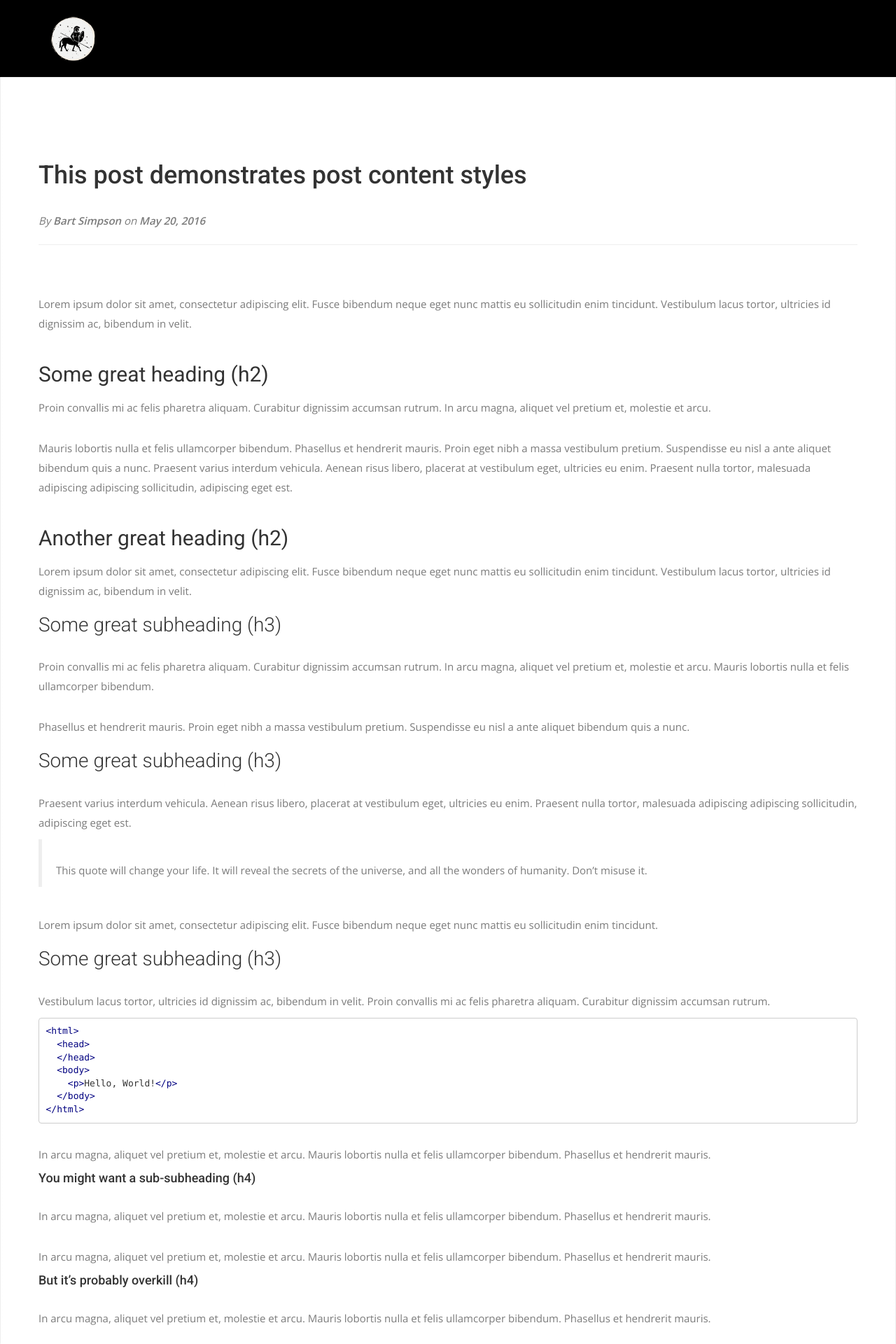
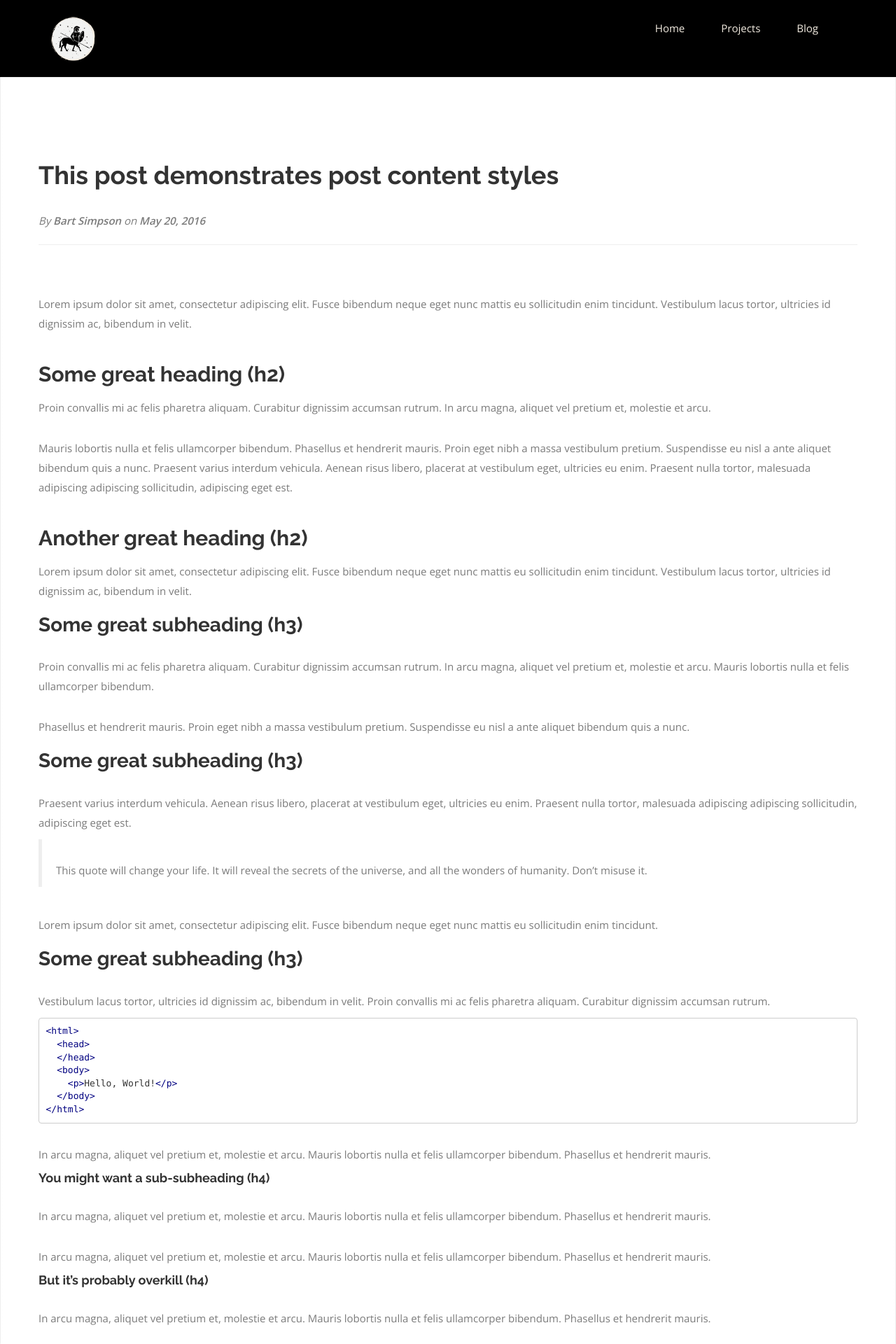
Before and after one commit to studiocentauri/studiocentauri.github.io, a Jekyll site: the page built from _posts/2016-05-20-this-post-demonstrates-post-content-styles.md, in a window 1280 px wide. Shown: the top 1920 px of the page at 70% size. Built offline with Jekyll 4.4.1, drawn with Linux system fonts in a browser that asks for light colours; nearby versions of some CDN libraries; some web fonts are replaced; some of the changed text lies outside the part shown.

Commit message:
Move contacts to footer

```diff
--- a/_includes/footer.html
+++ b/_includes/footer.html
@@ -4,15 +4,42 @@
     <div class="row">
       <div class="col-md-12">
         <div class="footer-manu">
-          <ul>
+          <ul class="social-icons">
+            <!-- <li>
+              <a href="http://www.themefisher.com"><i class="fa fa-google"></i></a>
+            </li> -->
+            <!-- TODO: Make a LinkedIn -->
+            <!-- <li>
+              <a href="http://www.themefisher.com"><i class="fa fa-linkedin"></i></a>
+            </li> -->
+            <!-- <li>
+              <a href="http://www.themefisher.com"><i class="fa fa-pinterest"></i></a>
+            </li> -->
+            <!-- <li>
+              <a href="http://www.themefisher.com"><i class="fa fa-dribbble"></i></a>
+            </li> -->
+            <li>
+              <a href="https://www.behance.net/studiocentauri/"><i class="fa fa-behance"></i></a>
+            </li>
+            <!-- <li>
+              <a href="http://www.themefisher.com"><i class="fa fa-twitter"></i></a>
+            </li> -->
+            <li>
+              <a href="mailto:gamedeviitk@gmail.com"><i class="fa fa-envelope-o"></i></a>
+            </li>
+            <li>
+              <a href="https://www.facebook.com/gamedev.iitk"><i class="fa fa-facebook"></i></a>
+            </li>
+          </ul>
+          <!-- <ul>
             <li><a href="#">About Us</a></li>
             <li><a href="{{ site.baseurl }}/contact">Contact us</a></li>
             <li><a href="#">How it works</a></li>
             <li><a href="{{ site.baseurl }}/blog">Blog</a></li>
             <li><a href="#">Terms</a></li>
-          </ul>
+          </ul> -->
         </div>
-        <p>Copyright &copy; Design &amp; Developed by <a href="http://www.themefisher.com">Themefisher</a>. All rights reserved.</p>
+        <p>Theme developed by <a href="http://www.themefisher.com">Themefisher</a>.</p>
       </div>
     </div>
   </div>
--- a/_includes/head.html
+++ b/_includes/head.html
@@ -15,7 +15,7 @@
 <link rel="stylesheet" href="{{ site.baseurl }}/css/animate.css" />
 <link rel="stylesheet" href="{{ site.baseurl }}/css/responsive.css" />
 <link rel="stylesheet" href="{{ site.baseurl }}/css/syntax.css" />
-<link href="https://fonts.googleapis.com/css2?family=Raleway:wght@700&display=swap" rel="stylesheet">
+<link href="" rel="stylesheet">
 
 <!-- Js -->
 <script src="//ajax.googleapis.com/ajax/libs/jquery/1.10.2/jquery.min.js"></script>
--- a/_includes/header.html
+++ b/_includes/header.html
@@ -14,19 +14,18 @@
             <span class="icon-bar"></span>
             <span class="icon-bar"></span>
             </button>
-            <a class="navbar-brand" href="index.html">
+            <a class="navbar-brand" href="{{ site.baseurl }}/index.html">
               <img src="{{ site.baseurl }}/img/logo.png" alt="Logo" class="logo">
             </a>
           </div>
             <!-- Collect the nav links, forms, and other content for toggling -->
             <div class="collapse navbar-collapse" id="bs-example-navbar-collapse-1">
-              <!-- <ul class="nav navbar-nav navbar-right">
+              <ul class="nav navbar-nav navbar-right">
                 <li><a href="{{ site.baseurl }}/">Home</a></li>
-                <li><a href="{{ site.baseurl }}/work">Work</a></li>
+                <li><a href="https://studiocentauri.itch.io/">Projects</a></li>
                 <li><a href="{{ site.baseurl }}/blog">Blog</a></li>
-                <li><a href="#">Service</a></li>
-                <li><a href="{{ site.baseurl }}/contact">Contact</a></li>
-              </ul> -->
+                <!-- <li><a href="{{ site.baseurl }}/contact">Contact</a></li> -->
+              </ul>
             </div><!-- /.navbar-collapse -->
           </div><!-- /.container-fluid -->
         </nav>
--- a/css/airspace.css
+++ b/css/airspace.css
@@ -9,6 +9,8 @@
 @import url(//fonts.googleapis.com/css?family=Open+Sans:400,300,600);
 @import url(//fonts.googleapis.com/css?family=Roboto:400,100,300,500,700);
 @import url(//fonts.googleapis.com/css?family=Volkhov:400italic);
+@import url(//fonts.googleapis.com/css?family=Raleway:700);
+
 /* var text-decoration */
 /*--
 	Common Css
@@ -23,7 +25,7 @@
 h4,
 h5,
 h6 {
-  font-family: 'Roboto', sans-serif;
+  font-family: 'Raleway', sans-serif;
 }
 h2 {
   font-size: 30px;
@@ -706,8 +708,8 @@
   display: inline-block;
 }
 .social-icons i {
-  color: #2C2C2C;
-  margin-right: 25px;
+  color: #f2ebe0;
+  margin-right: 0px;
   font-size: 25px;
 }
 .google-map {
@@ -787,6 +789,11 @@
 footer a {
   color: #595959;
 }
+
+footer .fa {
+
+}
+
 footer .footer-manu {
   padding-bottom: 25px;
 }
```
Also changed, not shown: contact.html (+3 -4 lines).
